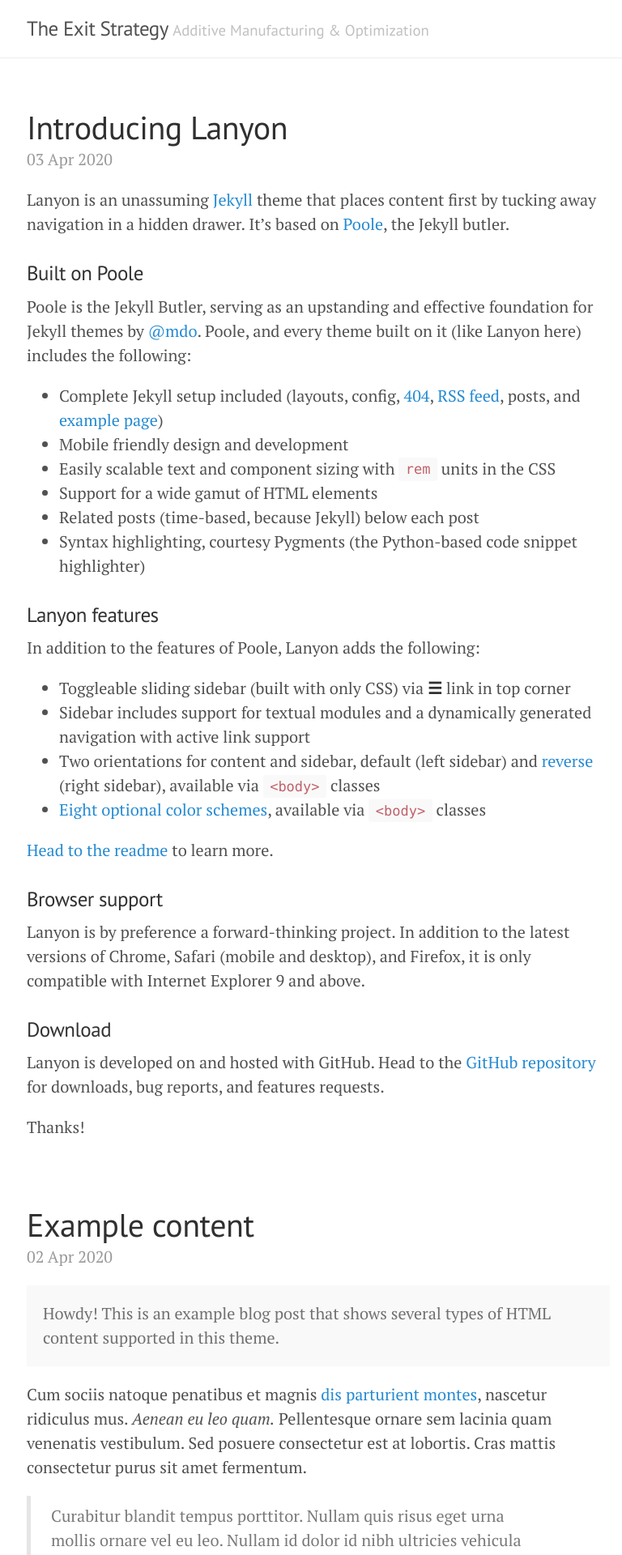
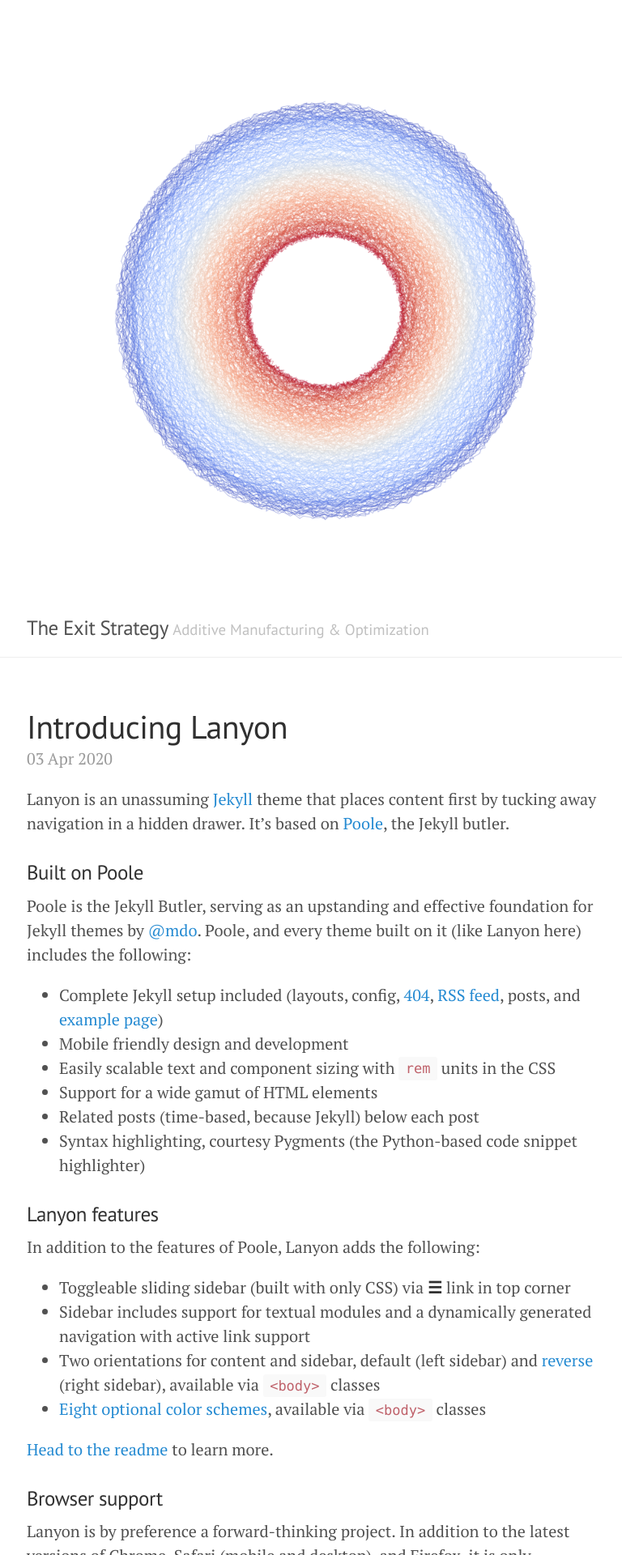
Before and after one commit to theexitstrategy/theexitstrategy.github.io, a Jekyll site: the page built from index.html, in a window 1280 px wide. Shown: the top 1920 px of the page at 81% size, without its empty margins (247-1015 px from the left). Built offline with Jekyll 4.4.1, drawn with Linux system fonts in a browser that asks for light colours; the list of posts is cut into pages by our own code.

Commit message:
Add Logo to head

```diff
--- a/_layouts/default.html
+++ b/_layouts/default.html
@@ -2,6 +2,11 @@
 <html lang="en-us">
 
   {% include head.html %}
+    <style>
+      .img-container {
+        text-align: center;
+      }
+    </style>
 
   <body>
 
@@ -11,6 +16,9 @@
     <div class="wrap">
       <div class="masthead">
         <div class="container">
+          <div class="img-container"> <!-- Block parent element -->
+            <img src="imgs/logo.png" alt="logo">
+          </div>
           <h3 class="masthead-title">
             <a href="{{ site.baseurl }}/" title="Home">{{ site.title }}</a>
             <small>{{ site.tagline }}</small>
```
Also changed, not shown: imgs/logo.png (added).
